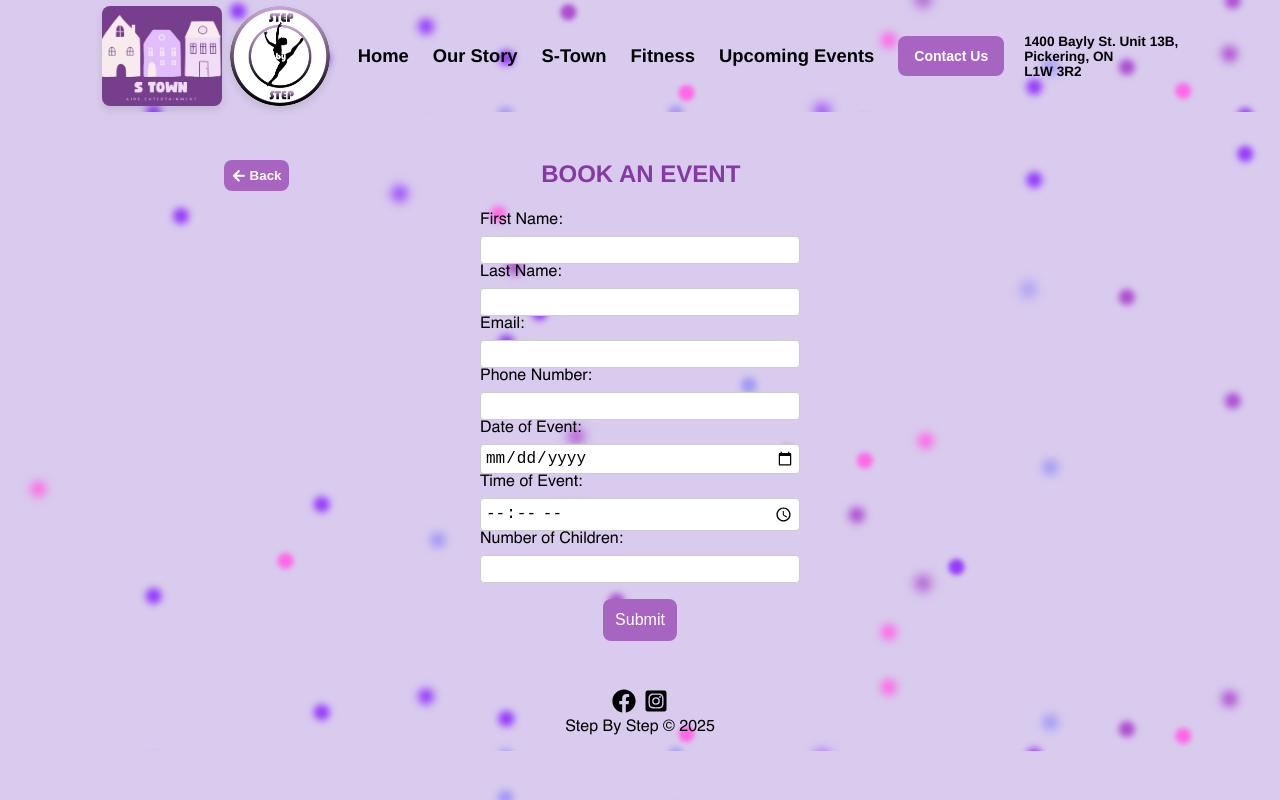
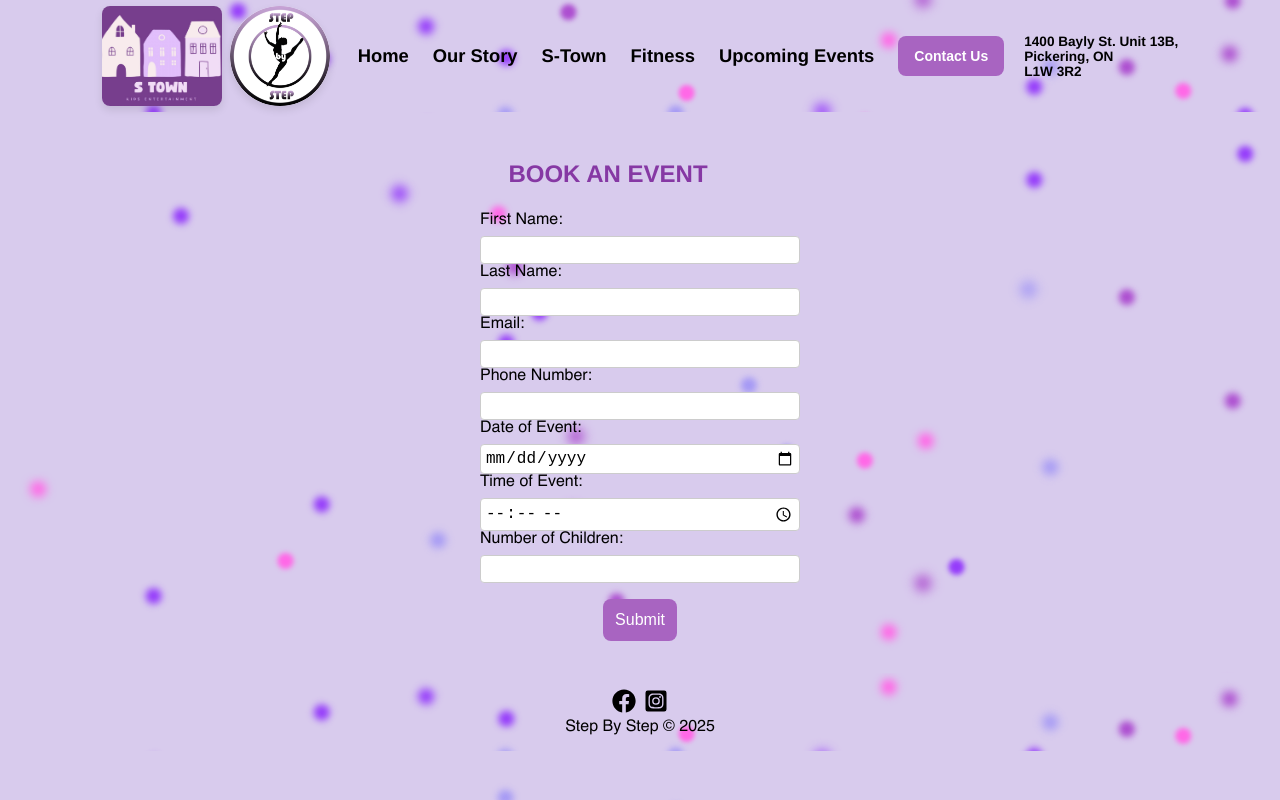
Before and after one commit to ralphdaryn/stepbystepstars, a React (Create React App) app in the folder client/: page /events in a window 1280 px wide. Built offline with nearby package versions, Linux system fonts and the light colour scheme.

Commit message:
remove back button component

```diff
--- a/client/src/components/BackButton/BackButton.css
+++ /dev/null
@@ -1,40 +0,0 @@
-.back-button {
-  display: flex;
-  align-items: center;
-  padding: 0.5rem;
-  background-color: #a864c1;
-  color: #fff;
-  border: none;
-  border-radius: 8px;
-  font-weight: 700;
-  cursor: pointer;
-  transition: background-color 0.3s;
-}
-.back-button:hover {
-  background-color: #86509a;
-}
-.back-button:focus {
-  outline: none;
-}
-.back-button .back-button-text {
-  display: none;
-}
-@media (min-width: 768px) {
-  .back-button .back-button-text {
-    display: inline;
-  }
-}
-@media (min-width: 1280px) {
-  .back-button .back-button-text {
-    display: inline;
-  }
-}
-
-.back-button-icon {
-  font-size: 0.85rem;
-}
-@media (min-width: 768px) {
-  .back-button-icon {
-    margin-right: 0.25rem;
-  }
-}/*# sourceMappingURL=BackButton.css.map */
--- a/client/src/components/BackButton/BackButton.js
+++ /dev/null
@@ -1,20 +0,0 @@
-import { useNavigate } from "react-router-dom";
-import { FaArrowLeft } from "react-icons/fa";
-import "./BackButton.scss";
-
-const BackButton = () => {
-  const navigate = useNavigate();
-
-  const handleBackClick = () => {
-    navigate(-1);
-  };
-
-  return (
-    <button className="back-button" onClick={handleBackClick}>
-      <FaArrowLeft className="back-button-icon" />
-      <span className="back-button-text">Back</span>
-    </button>
-  );
-};
-
-export default BackButton;
--- a/client/src/components/BackButton/BackButton.scss
+++ /dev/null
@@ -1,42 +0,0 @@
-@use "../../styles/partials/colors" as *;
-@use "../../styles/partials/mixins" as *;
-
-.back-button {
-  display: flex;
-  align-items: center;
-  padding: 0.5rem;
-  background-color: #a864c1;
-  color: #fff;
-  border: none;
-  border-radius: 8px;
-  font-weight: 700;
-  cursor: pointer;
-  transition: background-color 0.3s;
-
-  &:hover {
-    background-color: #86509a;
-  }
-
-  &:focus {
-    outline: none;
-  }
-
-  .back-button-text {
-    display: none; // Initially hide the text
-
-    @include tablet {
-      display: inline; // Show text on tablet
-    }
-
-    @include desktop {
-      display: inline; // Show text on desktop
-    }
-  }
-}
-
-.back-button-icon {
-  font-size: 0.85rem;
-  @include tablet {
-    margin-right: 0.25rem;
-  }
-}
--- a/client/src/components/Events/Events.js
+++ b/client/src/components/Events/Events.js
@@ -1,6 +1,5 @@
 import "./Events.scss";
 import { useState, useEffect } from "react";
-import BackButton from "../BackButton/BackButton";
 
 const Events = () => {
   const [formData, setFormData] = useState({
@@ -61,7 +60,6 @@ const Events = () => {
   return (
     <div className="events">
       <div className="events__header">
-        <BackButton />
         <h2 className="events__title">Book an event</h2>
       </div>
       <form className="events-form" onSubmit={handleSubmit}>
--- a/client/src/components/WaiverForm/WaiverForm.js
+++ b/client/src/components/WaiverForm/WaiverForm.js
@@ -1,7 +1,6 @@
 import "./WaiverForm.scss";
 import { useState, useRef } from "react";
 import SignatureCanvas from "react-signature-canvas";
-import BackButton from "../BackButton/BackButton";
 
 const WaiverForm = () => {
   const [formData, setFormData] = useState({
@@ -74,7 +73,6 @@ const WaiverForm = () => {
   return (
     <div>
       <div className="waiver-form__button">
-        <BackButton />
       </div>
       <form className="waiver-form" onSubmit={handleSubmit}>
         <h2>Group Fitness Class Waiver and Release of Liability</h2>
--- a/client/src/components/WaiverFormKids/WaiverFormKids.js
+++ b/client/src/components/WaiverFormKids/WaiverFormKids.js
@@ -1,7 +1,6 @@
 import "./WaiverFormKids.scss";
 import { useState, useRef } from "react";
 import SignatureCanvas from "react-signature-canvas";
-import BackButton from "../BackButton/BackButton";
 
 const WaiverFormKids = () => {
   const [formData, setFormData] = useState({
@@ -87,7 +86,6 @@ const WaiverFormKids = () => {
   return (
     <div>
       <div className="waiver-form-kids__button">
-        <BackButton />
       </div>
       <form className="waiver-form-kids" onSubmit={handleSubmit}>
         <h2>Kids Play Area Waiver and Release of Liability</h2>
```
Also changed, not shown: 1 other file (tests, documents, lock files or other folders).
